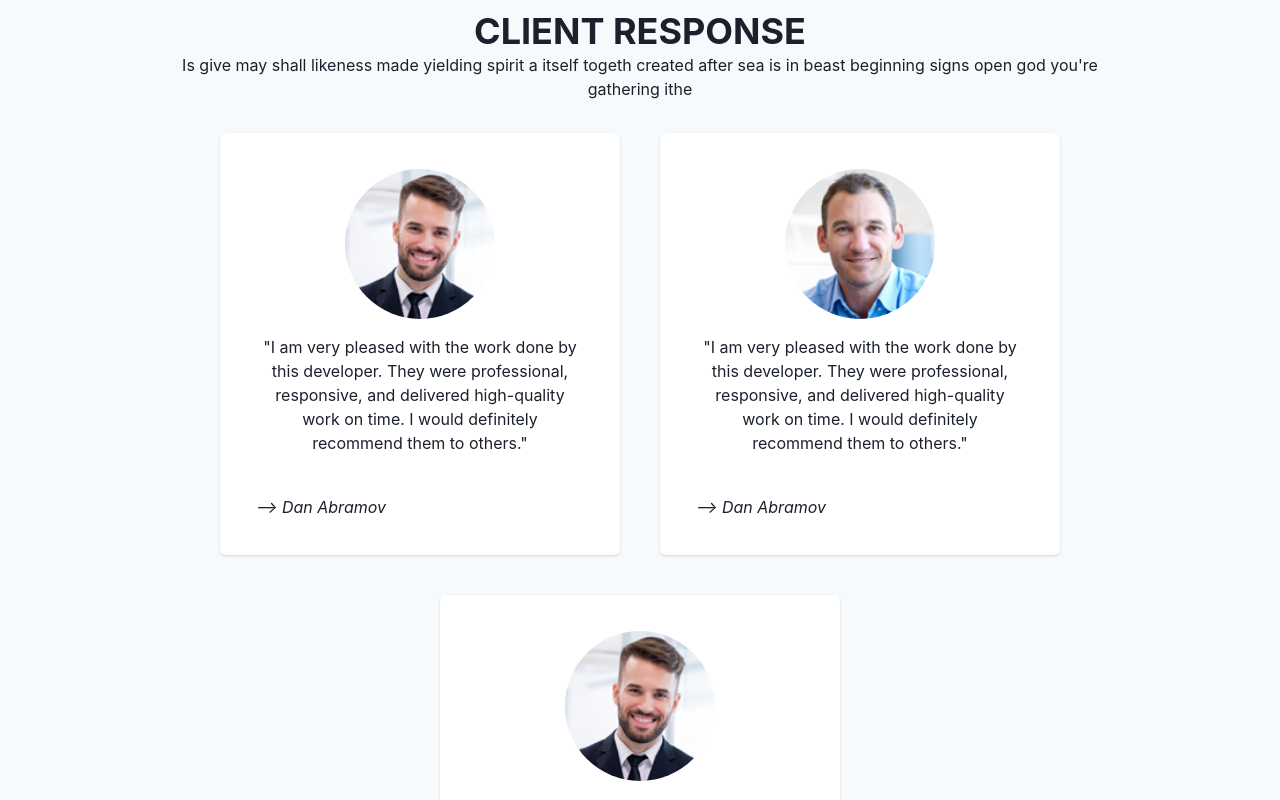
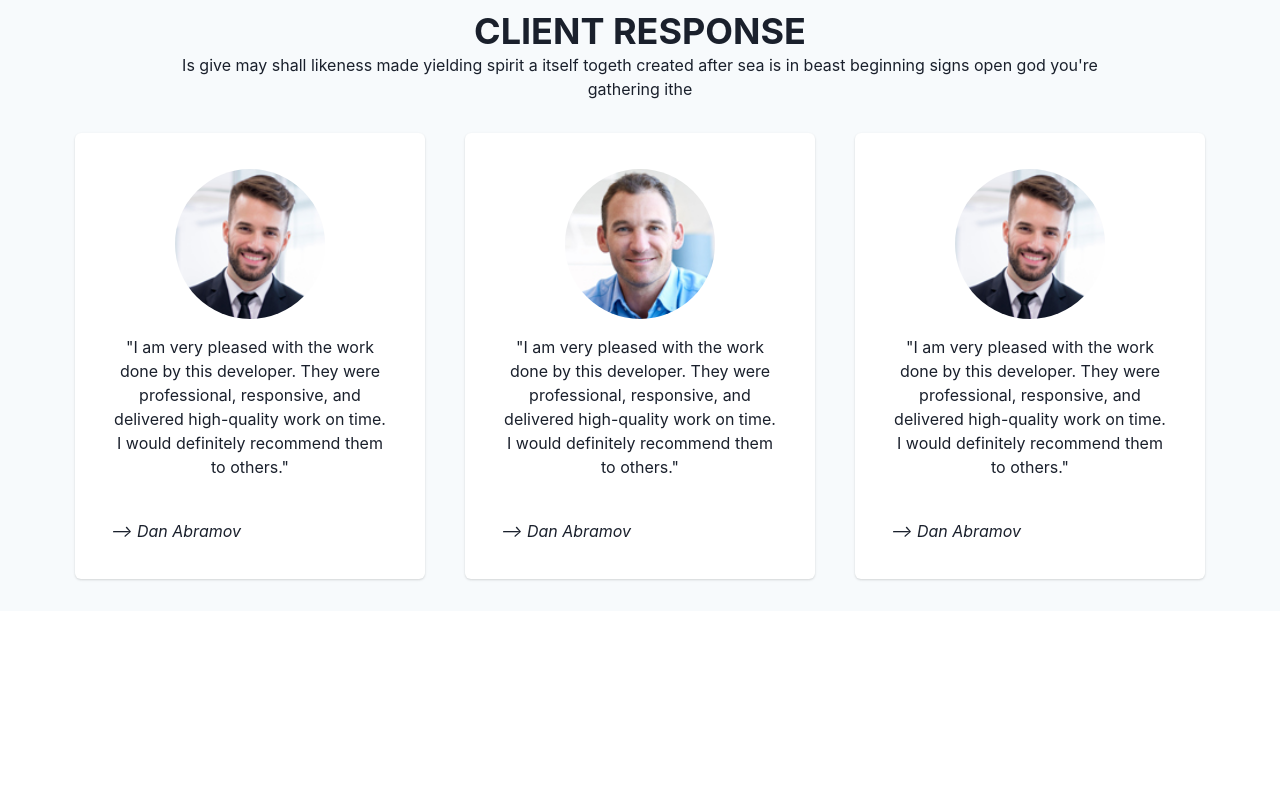
Before and after one commit to nurezf/portfolio_v.2, a React (Vite) app in the folder frontend/: page / in a window 1280 px wide. Shown: the part 3860-4660 px from the top of the page. After the commit the page ends 4551 px from the top, so only its background shows below. Built offline with nearby package versions, Linux system fonts and the light colour scheme.

Commit message:
change layout issue in clientResponse component

```diff
--- a/frontend/src/components/ClientResponse.jsx
+++ b/frontend/src/components/ClientResponse.jsx
@@ -25,7 +25,7 @@ const ClientResponse = () => {
         </Text>
       </Container>
       <HStack display="flex" justifyContent="center" flexWrap="wrap">
-        <Card maxW="400px" m={4} p={4} textAlign="center">
+        <Card maxW="350px" m={4} p={4} textAlign="center">
           <CardBody
             display="flex"
             flexDirection="column"
@@ -48,7 +48,7 @@ const ClientResponse = () => {
             <Text as="i">--> Dan Abramov</Text>
           </CardFooter>
         </Card>
-        <Card maxW="400px" m={4} p={4} textAlign="center">
+        <Card maxW="350px" m={4} p={4} textAlign="center">
           <CardBody
             display="flex"
             flexDirection="column"
@@ -71,7 +71,7 @@ const ClientResponse = () => {
             <Text as="i">--> Dan Abramov</Text>
           </CardFooter>
         </Card>
-        <Card maxW="400px" m={4} p={4} textAlign="center">
+        <Card maxW="350px" m={4} p={4} textAlign="center">
           <CardBody
             display="flex"
             flexDirection="column"
```
